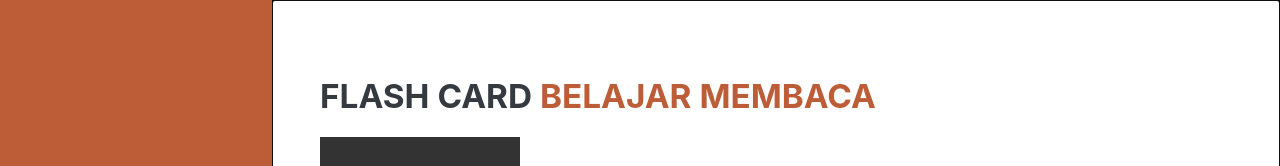
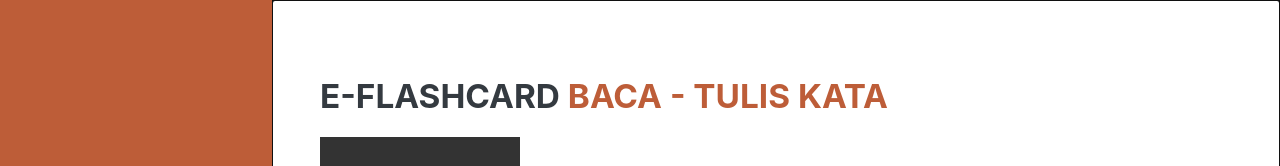
Before and after one commit to bunarti/flash-card, a website: page index.html in a window 1280 px wide. Shown: the top 166 px of the page. Drawn offline with nearby package versions, Linux system fonts and the light colour scheme; grey boxes are pictures that could not be loaded.

Commit message:
feat: ganti judul

```diff
--- a/index.html
+++ b/index.html
@@ -6,7 +6,7 @@
   <meta name="viewport" content="width=device-width, initial-scale=1, shrink-to-fit=no" />
   <meta name="description" content="" />
   <meta name="author" content="" />
-  <title>Flash Card Belajar Membaca</title>
+  <title>e-flashcard - Baca Tulis Kata</title>
   <link rel="icon" type="image/x-icon" href="assets/img/favicon.ico" />
   <!-- Font Awesome icons (free version)-->
   <script src="https://use.fontawesome.com/releases/v6.1.0/js/all.js" crossorigin="anonymous"></script>
@@ -64,8 +64,8 @@
     <section class="resume-section" id="about">
       <div class="resume-section-content">
         <h1 class="mb-0">
-          Flash Card
-          <span class="text-primary">Belajar Membaca</span>
+          e-flashcard
+          <span class="text-primary">Baca - Tulis Kata</span>
         </h1><br>
         <video width="200" height="200" controls preload="metadata">
           <source src="video/tentang.mp4" type='video/mp4; codecs="avc1.42E01E, mp4a.40.2'>
```
